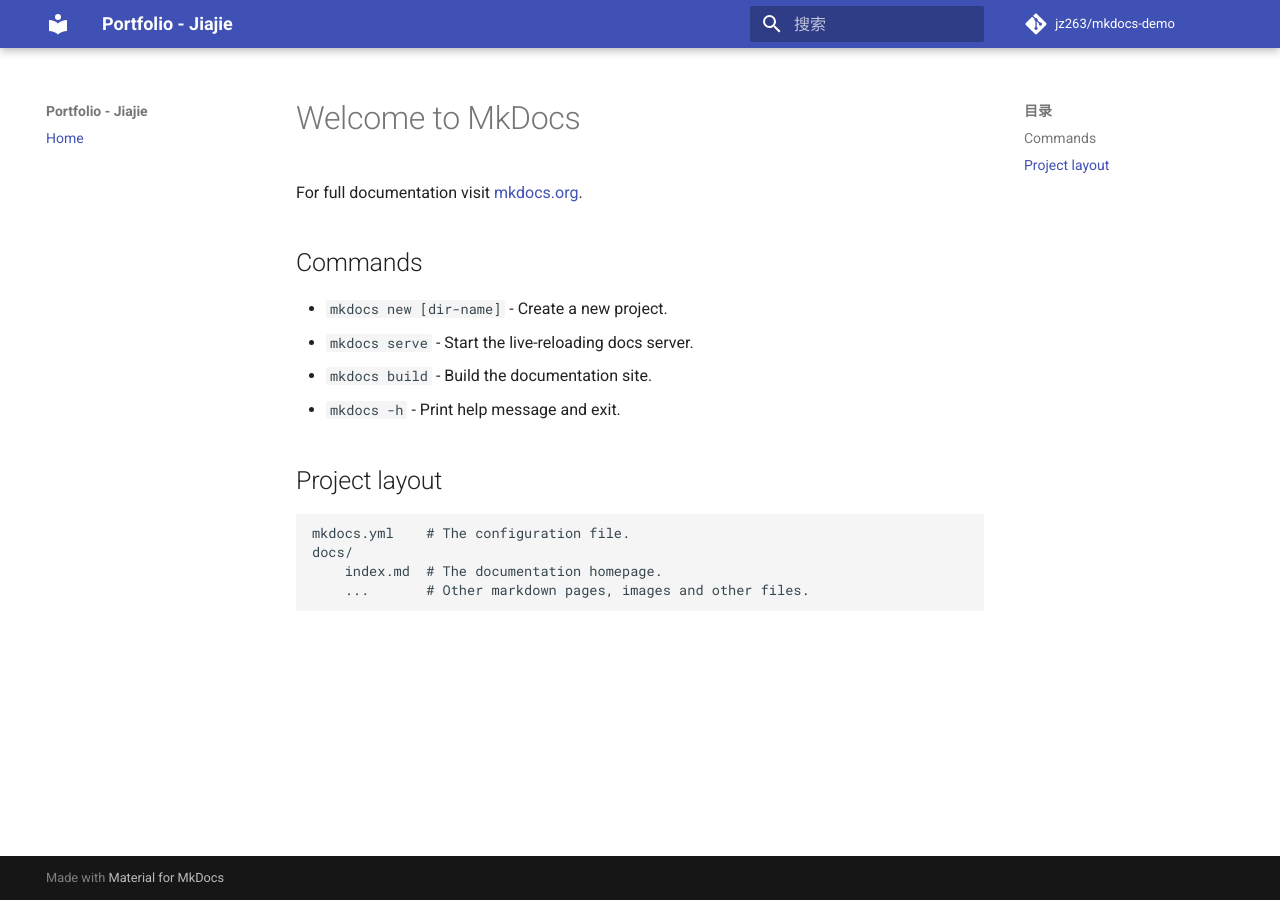
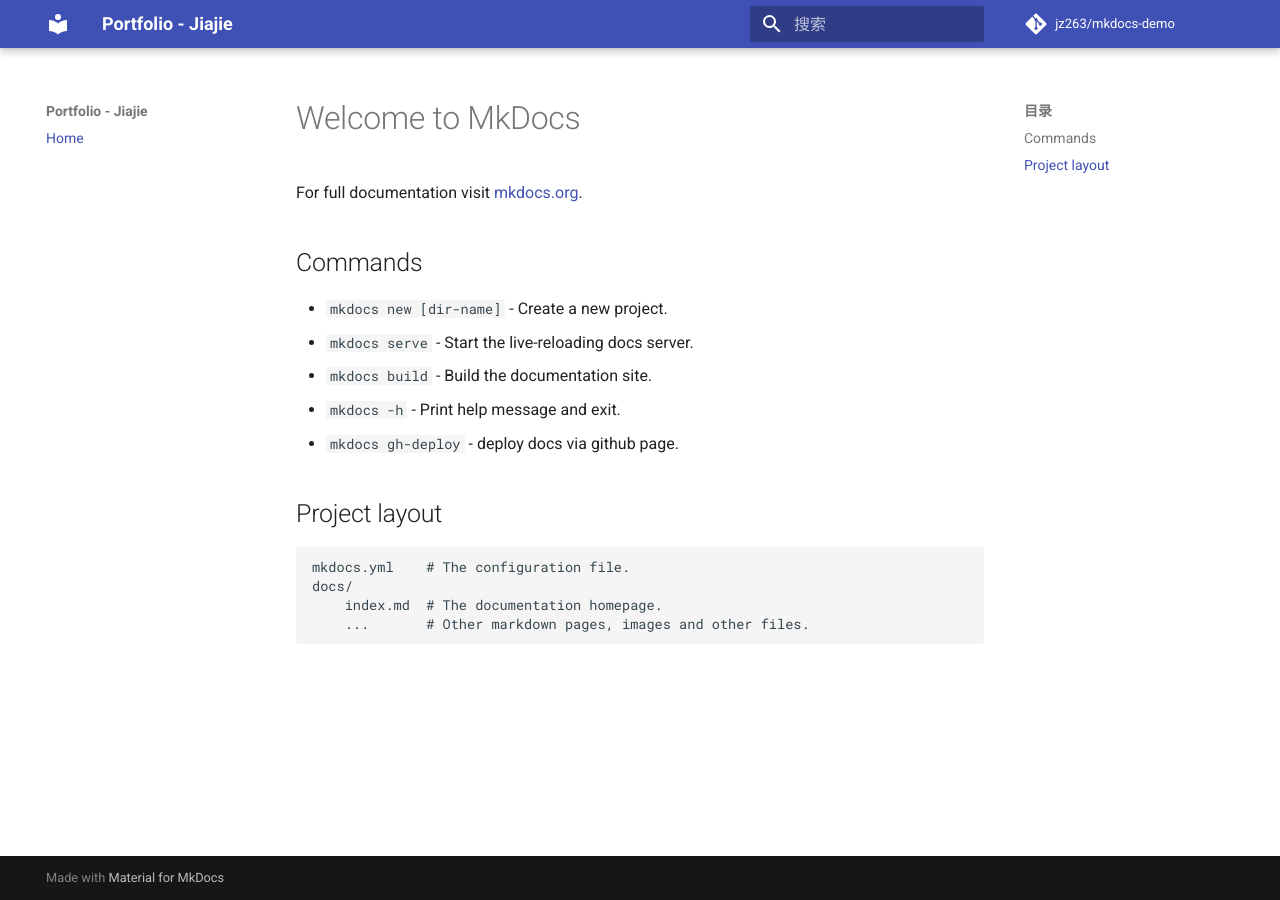
Before and after one commit to jz263/mkdocs-demo, an MkDocs documentation site: the page built from docs/index.md, in a window 1280 px wide. Built offline with MkDocs 1.6.1 and Material for MkDocs 9.7.7, drawn with Linux system fonts in a browser that asks for light colours; comment, search, counter and statistics services are not loaded.

```diff
--- a/docs/index.md
+++ b/docs/index.md
@@ -4,10 +4,11 @@ For full documentation visit [mkdocs.org](https://www.mkdocs.org).
 
 ## Commands
 
-* `mkdocs new [dir-name]` - Create a new project.
-* `mkdocs serve` - Start the live-reloading docs server.
-* `mkdocs build` - Build the documentation site.
-* `mkdocs -h` - Print help message and exit.
+- `mkdocs new [dir-name]` - Create a new project.
+- `mkdocs serve` - Start the live-reloading docs server.
+- `mkdocs build` - Build the documentation site.
+- `mkdocs -h` - Print help message and exit.
+- `mkdocs gh-deploy` - deploy docs via github page.
 
 ## Project layout
 
```
